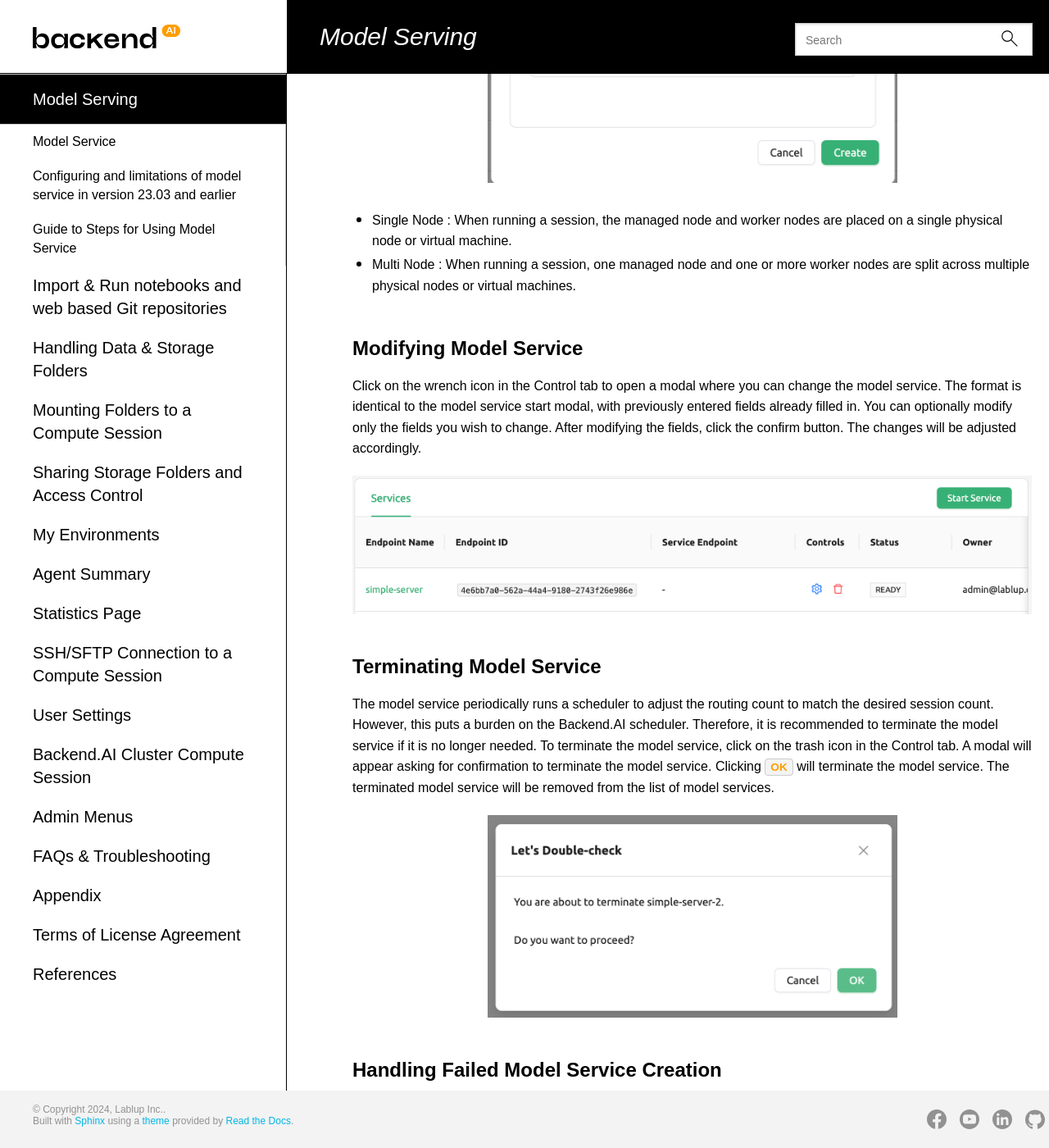
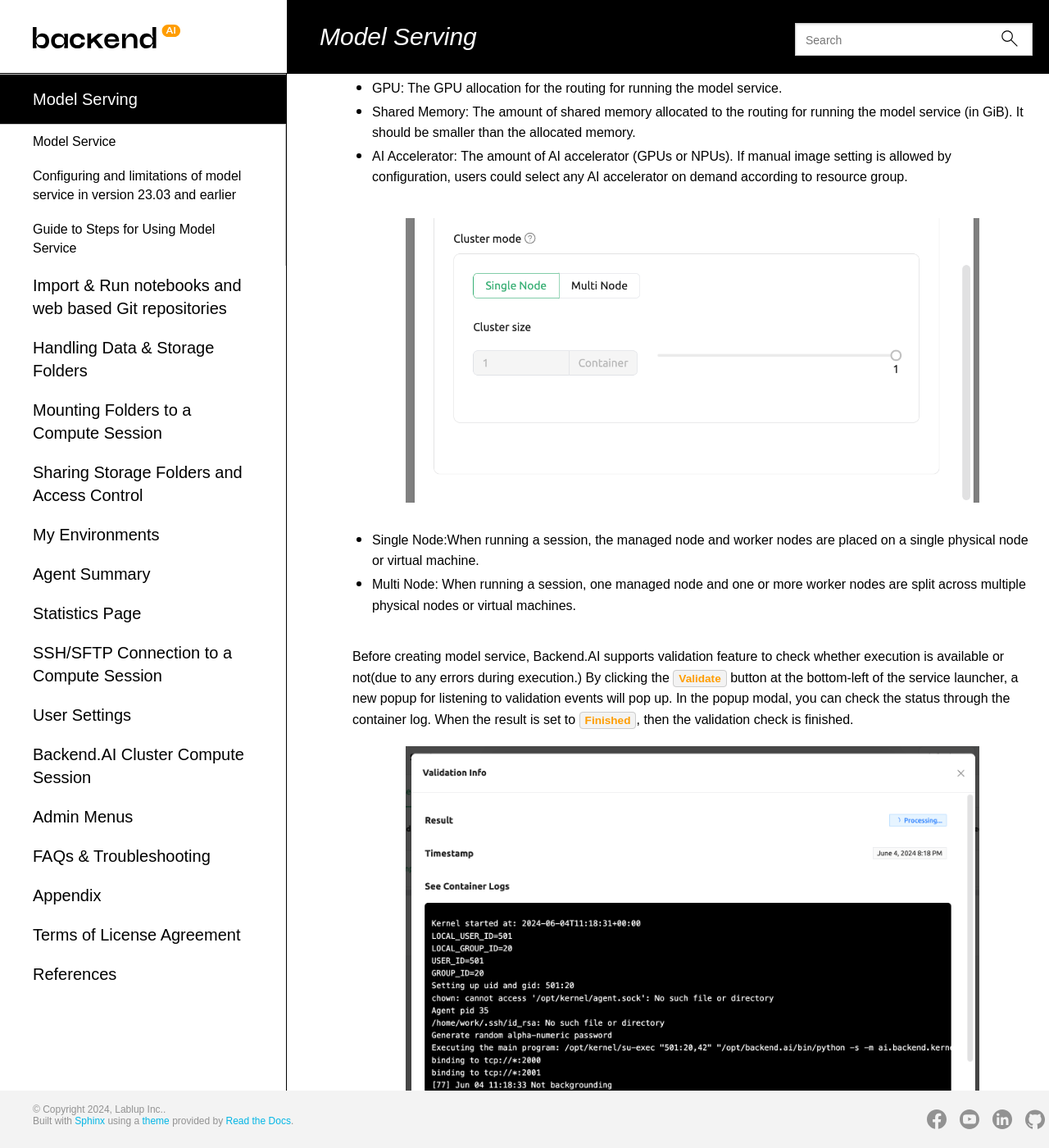
Before and after one commit to lablup/backend.ai-docs-webui, a Sphinx documentation site: the page built from docs/model_serving/model_serving.rst, in a window 1280 px wide and 1400 px high, scrolled down 7895 px. Shown: the whole window at 82% size. Built offline with Sphinx 7.4.7 and the Read the Docs theme 2.0.0, drawn with Linux system fonts in a browser that asks for light colours; some web fonts are replaced; some of the changed text lies outside the part shown.

Commit message:
docs: update model-serving with mount vfolder and validation

```diff
--- a/docs/model_serving/model_serving.rst
+++ b/docs/model_serving/model_serving.rst
@@ -74,8 +74,9 @@
 ~~~~~~~~~~~~~~~~~~~~~~~~~~~~~~~~
 
    .. note::
-      The model definition file must be named ``model-definition.yml`` or
-      ``model-definition.yaml`` to align with the current version.
+      From 24.03, you can configure model definition file name. But if you don't
+      input any other input field in model definition file path, then the system will
+      regard it as ``model-definition.yml`` or ``model-definition.yaml``
 
 The model definition file contains the configuration information
 required by the Backend.AI system to automatically start, initialize,
@@ -192,8 +193,8 @@
    :align: center
    :alt: Model definition file upload
 
-Creating/Modifying Model Service
-~~~~~~~~~~~~~~~~~~~~~~~~~~~~~~~~
+Creating/Validating Model Service
+~~~~~~~~~~~~~~~~~~~~~~~~~~~~~~~~~~
 
 Once the model definition file is uploaded to the virtual folder of the
 model type, you are ready to create the model service.
@@ -203,25 +204,32 @@
 the service.
 
 .. image:: service-launcher1.png
-   :width: 500
+   :width: 700
    :align: center
    :alt: Service launcher
 
-First, provide a service name and select
-the virtual folder of the model type to be used for the model service.
-
-For detailed explanations of each item, please refer to the following:
+First, provide a service name. For detailed explanations of each item, please refer to the following:
 
 -  Open To Public: This option allows access to the model service
    without any separate token on the server where the service is to be
    hosted. By default, it is disabled.
+-  Model Storage To Mount: This is model folder to mount, which contains
+   model definition file inside the directory.
+-  Model Destination For Model Folder: This option allows aliasing path of
+   model storage path to session corresponding to routing, which represents
+   the service. default value is ``/models``.
+-  Model Definition File Path: You can also set model definition file as you
+   uploaded in model storage path. The default value is ``model-definition.yaml``.
+-  Additional Mounts: Likewise session, service provides additional mounts.
+   Notice that only you can mount general/data usage mode folder, not additional
+   model folder.
 -  Desired Routing Count: The model service can be serviced by multiple
    servers. This setting determines how many routing sessions to create
    for the current service. The value specified here will be used as the
    basis for creating the sessions.
 
 .. image:: service-launcher2.png
-   :width: 500
+   :width: 700
    :align: center
    :alt: Service launcher
 
@@ -247,13 +255,30 @@
    any AI accelerator on demand according to resource group.
 
 .. image:: cluster_mode.png
-   :width: 500
+   :width: 700
    :align: center
 
--  Single Node : When running a session, the managed node and worker nodes are
+-  Single Node:When running a session, the managed node and worker nodes are
    placed on a single physical node or virtual machine.
--  Multi Node : When running a session, one managed node and one or more worker
+-  Multi Node: When running a session, one managed node and one or more worker
    nodes are split across multiple physical nodes or virtual machines.
+
+Before creating model service, Backend.AI supports validation feature to check
+whether execution is available or not(due to any errors during execution.)
+By clicking the ``Validate`` button at the bottom-left of the service launcher,
+a new popup for listening to validation events will pop up. In the popup modal,
+you can check the status through the container log. When the result is set to
+``Finished``, then the validation check is finished.
+
+
+
+.. image:: model-validation-dialog.png
+   :width: 700
+   :align: center
+
+.. note::
+   The result ``Finished`` doesn't guarantee that the execution is successfully done.
+   Instead, please check the container log.
 
 Modifying Model Service
 ~~~~~~~~~~~~~~~~~~~~~~~
@@ -264,7 +289,7 @@
 fields you wish to change. After modifying the fields, click the confirm button.
 The changes will be adjusted accordingly.
 
-.. image:: routings-count-changed.png
+.. image:: edit-service-launcher.png
    :align: center
    :alt: Edit model service dialog
 
```
Also changed, not shown: docs/model_serving/cluster_mode.png, docs/model_serving/edit-service-launcher.png (added), docs/model_serving/model-validation-dialog.png (added), docs/model_serving/service-launcher1.png, docs/model_serving/service-launcher2.png, 1 other file.
